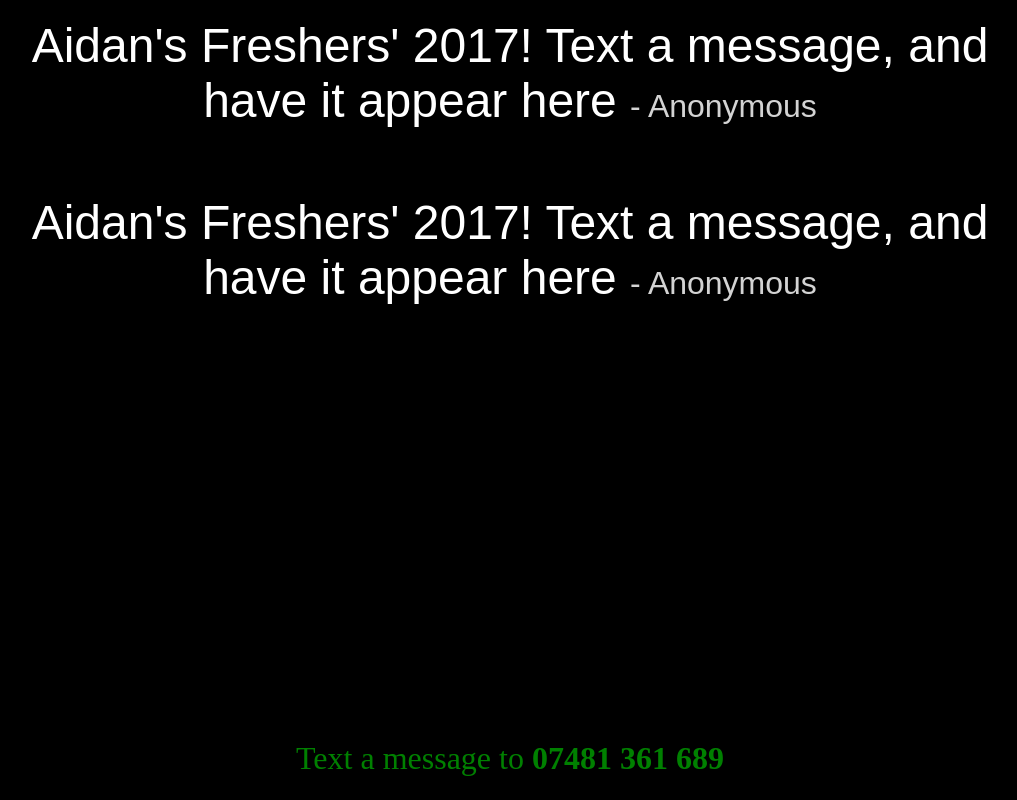
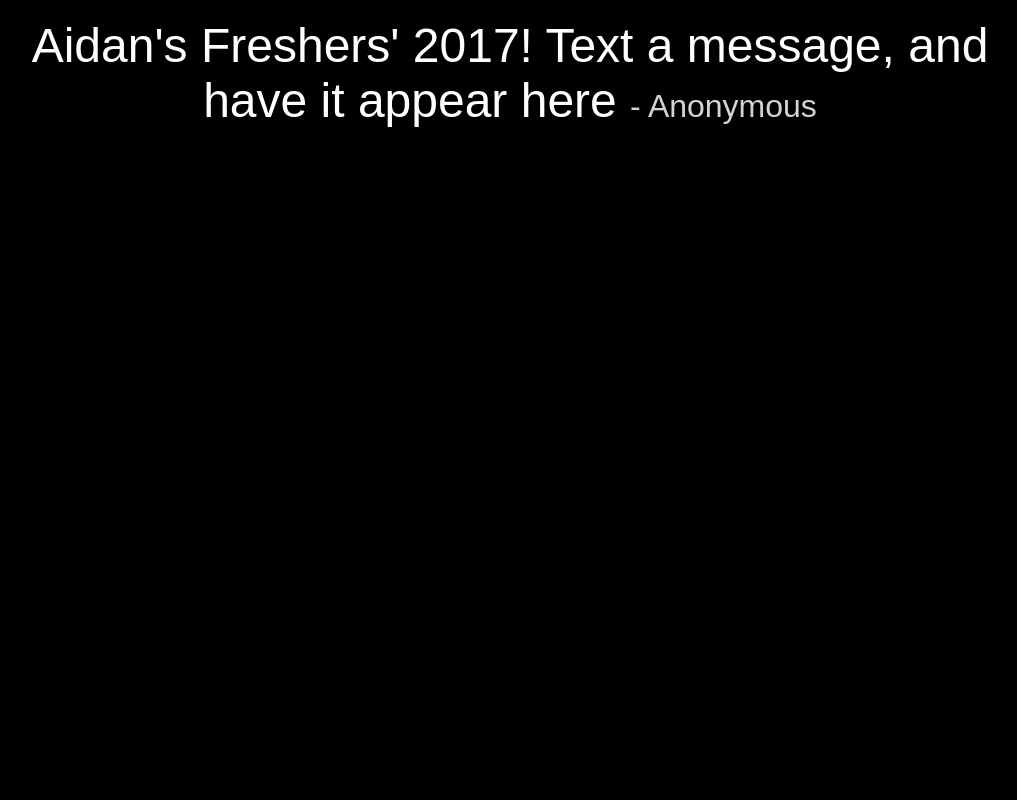
Before and after one commit to AidansJCR/TextAMessage, a website: page client/index.html in a window 1280 px wide. Shown: the whole page, without its empty margins (130-1147 px from the left). Drawn offline with nearby package versions, Linux system fonts and the light colour scheme.

Commit message:
Improvements

```diff
--- a/client/index.html
+++ b/client/index.html
@@ -16,17 +16,6 @@
           - Anonymous
         </span>
       </div>
-      <div class="container">
-        <span class="message">
-          Aidan's Freshers' 2017! Text a message, and have it appear here
-        </span>
-        <span class="by">
-          - Anonymous
-        </span>
-      </div>
-    <span class="telephone">
-      Text a message to <b>07481 361 689</b>
-    </span>
   </div>
     <!-- Scripts: JQuery, then our script. -->
     <script
--- a/client/script.js
+++ b/client/script.js
@@ -24,8 +24,8 @@ $(document).ready(function() {
         author.text('Anonymous');
 
         // add information to the container.
-        container.append(message.html);
-        container.append(author.html);
+        container.append(message);
+        container.append(author);
 
         // add the new message to the page.
         $('#page-container').append(container);
```
